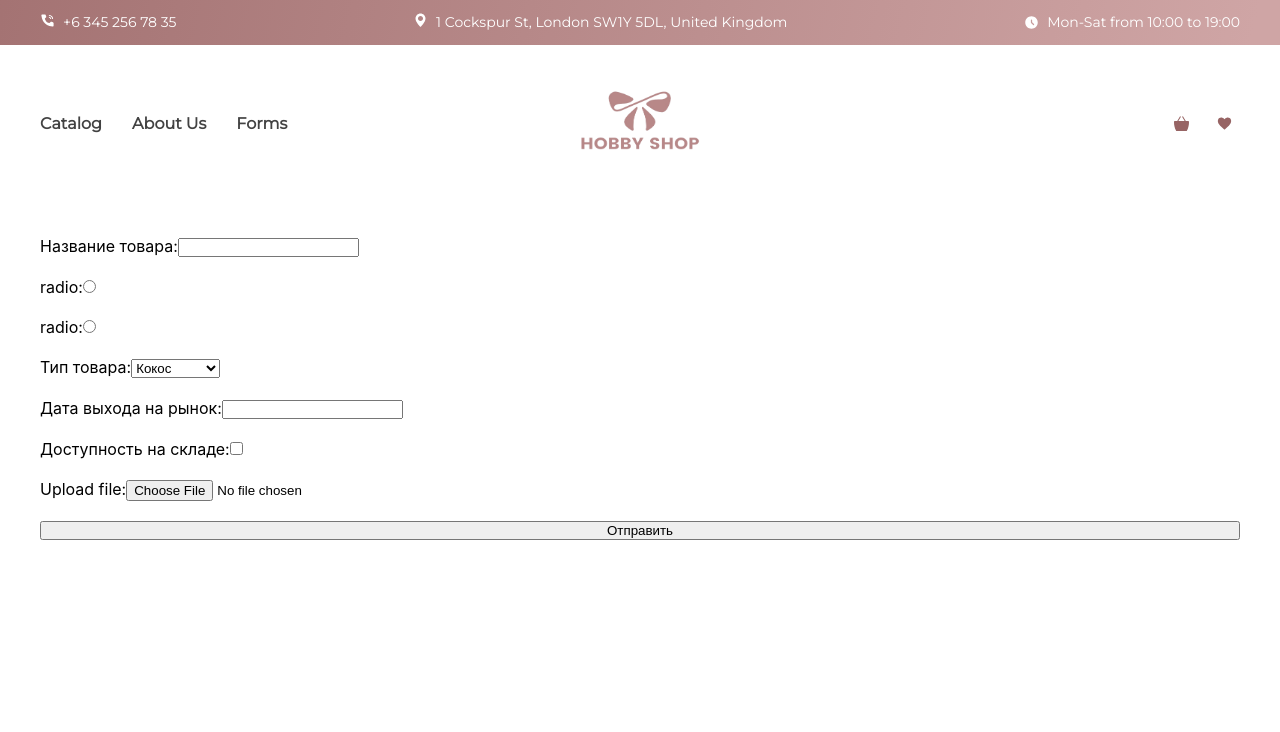
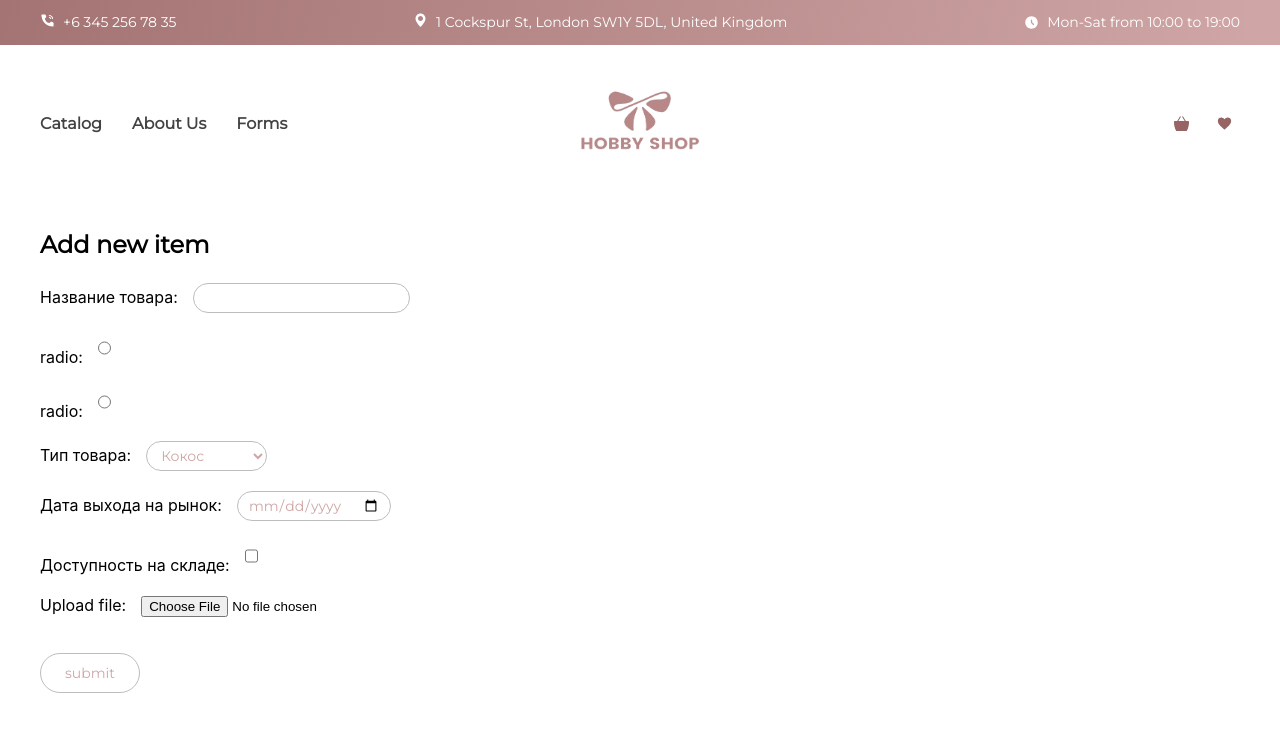
Before and after one commit to ShadowFox35/React, a React (Create React App) app in the folder react-components/: page /forms in a window 1280 px wide. Shown: the top 732 px of the page. Built offline with nearby package versions, Linux system fonts and the light colour scheme.

Commit message:
feat: createCard function

```diff
--- a/react-components/src/components/Main/Forms/Forms.scss
+++ b/react-components/src/components/Main/Forms/Forms.scss
@@ -1,6 +1,57 @@
-.form {
+.form-wrapper {
   display: flex;
   flex-direction: column;
   justify-content: center;
-  gap: 20px;
+
+  .form {
+    display: flex;
+    flex-direction: column;
+    justify-content: center;
+    gap: 20px;
+    &_option {
+      &_item {
+        margin-left: 15px;
+        padding: 5px 10px;
+        height: 30px;
+        font-family: 'Montserrat', sans-serif;
+        font-style: normal;
+        font-weight: 400;
+        font-size: 14px;
+        line-height: 17px;
+        background: #ffffff;
+        border-radius: 46px;
+        border: 1px solid #bdbdbd;
+        color: #cfa5a5;
+      }
+      &_upload {
+        margin-left: 15px;
+      }
+    }
+    .button {
+      margin-top: 16px;
+      width: 100px;
+      height: 40px;
+      padding: 10px 10px;
+      display: flex;
+      flex-direction: row;
+      justify-content: center;
+      align-items: center;
+      font-family: 'Montserrat', sans-serif;
+      font-style: normal;
+      font-weight: 400;
+      font-size: 14px;
+      line-height: 17px;
+
+      background: #ffffff;
+      border-radius: 46px;
+      border: 1px solid #bdbdbd;
+      color: #cfa5a5;
+
+      &:hover {
+        border: 1px solid #976464;
+        color: #976464;
+        cursor: pointer;
+      }
+    }
+  }
 }
--- a/react-components/src/components/Main/Forms/Forms.tsx
+++ b/react-components/src/components/Main/Forms/Forms.tsx
@@ -1,46 +1,70 @@
 import React from 'react';
+import { addedCardType } from 'types/objects';
 import './Forms.scss';
 
 interface IState {
-  inputValue: string;
+  inputValue?: string;
+  itemsList: addedCardType[];
 }
 interface IProps {
   input?: string;
 }
 
 class Forms extends React.Component<IProps, IState> {
-  input: React.RefObject<HTMLInputElement>;
+  itemName: React.RefObject<HTMLInputElement>;
+  itemDate: React.RefObject<HTMLInputElement>;
+
   constructor(props: IProps | Readonly<IProps>) {
     super(props);
     this.handleSubmit = this.handleSubmit.bind(this);
-    this.input = React.createRef();
+    this.itemName = React.createRef();
+    this.itemDate = React.createRef();
+
+    this.state = {
+      itemsList: [],
+    };
+  }
+
+  createCard() {
+    const itemObj: addedCardType = {
+      name: this.itemName.current?.value || '',
+      date: this.itemDate.current?.value || '',
+    };
+
+    this.setState({
+      itemsList: [...this.state.itemsList, itemObj],
+    });
   }
 
   handleSubmit(event: { preventDefault: () => void }) {
-    alert('Отправленное имя: ' + this.input?.current?.value);
     event.preventDefault();
+    this.createCard();
+    console.log('date', this.itemDate);
   }
 
   render() {
+    console.log(this.state.itemsList);
     return (
-      <form className="container form" onSubmit={this.handleSubmit}>
-        <label>
+      <section className="container form-wrapper">
+        <h1 className="title">Add new item</h1>
+        <form className="form" onSubmit={this.handleSubmit}>
+          <label className="form_option">
             Название товара:
-          <input type="text" ref={this.input} />
+            <input className="form_option_item" type="text" ref={this.itemName} />
           </label>
 
-        <label>
+          <label className="form_option">
             radio:
-          <input type="radio" name="radio" ref={this.input} />
+            <input className="form_option_item" type="radio" name="radio" />
           </label>
-        <label>
+          <label className="form_option">
             radio:
-          <input type="radio" name="radio" ref={this.input} />
+            <input className="form_option_item" type="radio" name="radio" />
           </label>
 
-        <label>
+          <label className="form_option">
             Тип товара:
-          <select>
+            <select className="form_option_item">
               <option value="grapefruit">Грейпфрут</option>
               <option value="lime">Лайм</option>
               <option selected value="coconut">
@@ -50,20 +74,34 @@ class Forms extends React.Component<IProps, IState> {
             </select>
           </label>
 
-        <label>
+          <label className="form_option">
             Дата выхода на рынок:
-          <input type="date " ref={this.input} />
+            <input className="form_option_item" type="date" ref={this.itemDate} />
           </label>
-        <label>
+          <label className="form_option">
             Доступность на складе:
-          <input type="checkbox" ref={this.input} />
+            <input className="form_option_item" type="checkbox" />
           </label>
-        <label>
+          <label className="form_option">
             Upload file:
-          <input type="file" ref={this.input} />
+            <input className="form_option_upload" type="file" />
           </label>
-        <input type="submit" value="Отправить" />
+          <input className="button" type="submit" value="submit" />
         </form>
+        <section className="cards">
+          {this.state.itemsList.map((good: addedCardType, index: number) => (
+            <div className="card" key={index}>
+              <img
+                className="good_img"
+                src={`${process.env.PUBLIC_URL}/assets/catalogItems/Zefirka.svg`}
+                alt={`${good.name}`}
+              />
+              <strong>{good.name}</strong>
+              <strong>{good.date}</strong>
+            </div>
+          ))}
+        </section>
+      </section>
     );
   }
 }
--- a/react-components/src/components/Main/Main.scss
+++ b/react-components/src/components/Main/Main.scss
@@ -4,3 +4,12 @@
   align-items: center;
   justify-content: center;
 }
+
+.title {
+  margin-bottom: 30px;
+  font-family: 'Montserrat', sans-serif;
+  font-style: normal;
+  font-weight: 600;
+  font-size: 24px;
+  line-height: 17px;
+}
--- a/react-components/src/types/objects.tsx
+++ b/react-components/src/types/objects.tsx
@@ -13,3 +13,8 @@ export interface catalogElemType {
   price: number;
   url: string;
 }
+
+export interface addedCardType {
+  name: string;
+  date: string;
+}
```
Lines whose indentation alone changed are shown as unchanged.
